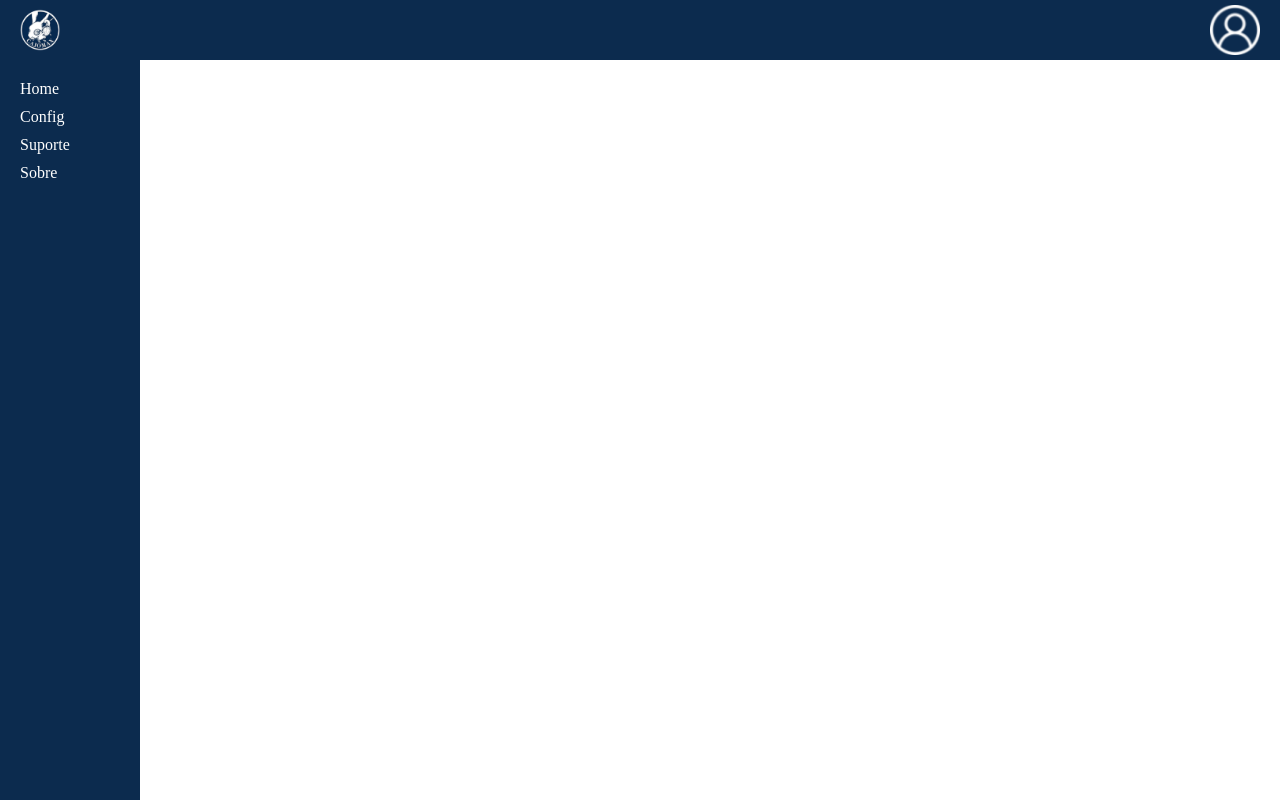
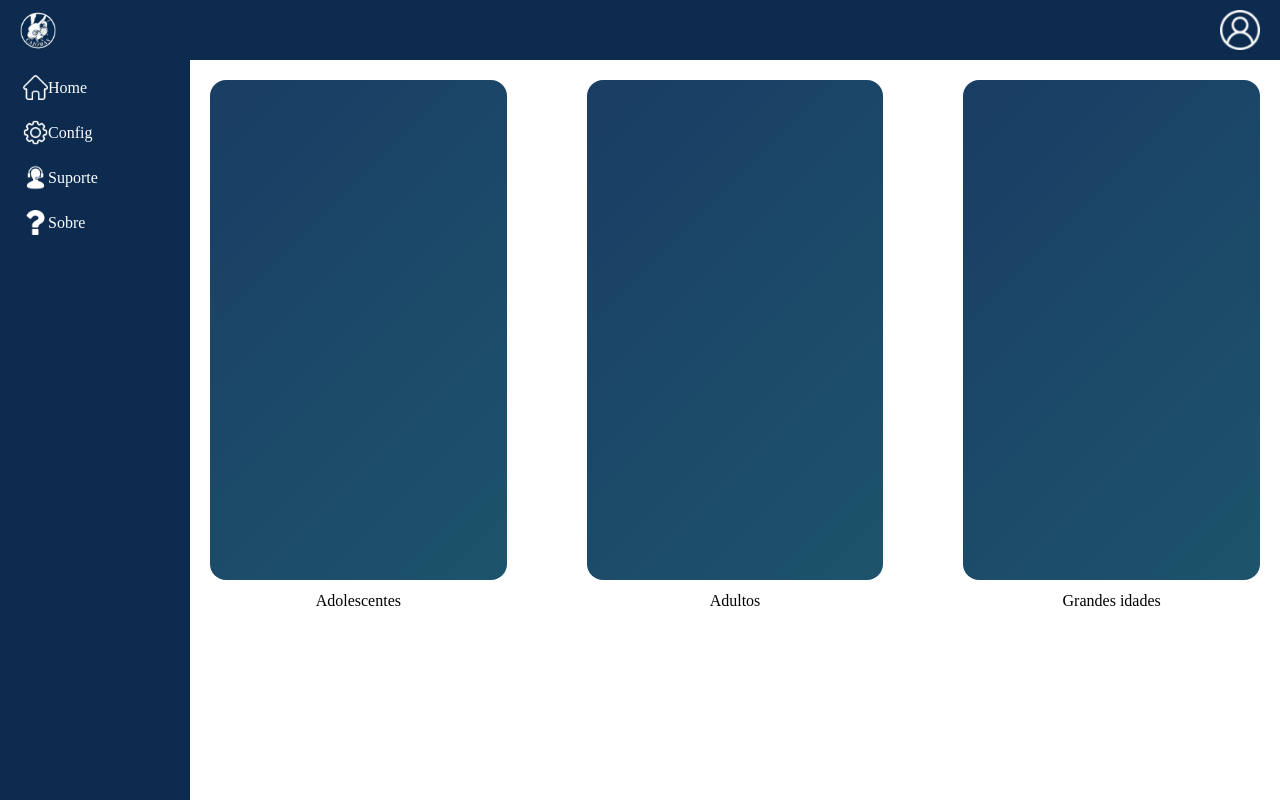
Before and after one commit to GabrielAraujo2079/Projeto_Cajomax, a website: page public/index.html in a window 1280 px wide. Drawn offline with Linux system fonts and the light colour scheme.

Commit message:
minhas alteraçoes

```diff
--- a/public/css/global.css
+++ b/public/css/global.css
@@ -1,6 +1,11 @@
+/* RESET básico (evita bugs de layout) */
+* {
+  box-sizing: border-box; /* Prevenir que padding aumente tamanho */
+}
 body {
-    margin: 0;
+  margin: 0;
 }
+/* HEADER */
 .header {
   position: fixed;
   top: 0;
@@ -11,13 +16,18 @@ body {
   color: white;
   display: flex;
   align-items: center;
+  justify-content: space-between; /* separa lados */
   padding: 0 20px;
   z-index: 1000;
-  justify-content: space-between;
-   box-sizing: border-box; /*Prevenir que o padding não engorde a side bar */
 }
-.header img { /*segura o tamanho das imagens */
-  height: 50px;
+/*Configura o tamanho das imagens */
+.img { /* segura o tamanho das imagens */
+  height: 40px;
+  width: auto;
+}
+/*Configura o tamanho dos icons */
+.icon {
+  height: 45px;
   width: auto;
 }
 .header a {
@@ -25,20 +35,81 @@ body {
   align-items: center;
   height: 100%;
 }
+/* SIDEBAR */
 .sidebar {
   position: fixed;
-  box-sizing: border-box; /*Prevenir que o padding não engorde a side bar */
-  top: 60px;          /* começa abaixo do header */
+  top: 60px; /* começa abaixo do header */
   left: 0;
-  width: 140px;
-  height: calc(100vh - 60px); /* ocupa o resto da tela (tive que pesquisar nunca fiz side bar) */
+  width: 190px;
+  height: calc(100vh - 60px); /* ocupa o resto da tela */
   background: #0C2B4E;
-  padding: 20px;
+  padding: 10px;
+}
+/* Garante que o nav ocupe toda a largura da sidebar */
+.sidebar nav {
+  width: 100%;
 }
 /*Gerenciar os hyper links da side bar */
 .sidebar a {
-  display: block;
+  display: flex;
+  align-items: center; /* centraliza vertical */
+  justify-content: flex-start; /* alinha itens à esquerda */
+  width: 100%; /* garante que o link ocupe toda a largura */
   color: #FFFFFF;
-  text-decoration: none; /*remove a linha feia dos links */
+  text-decoration: none; /* remove linha feia */
   margin-bottom: 10px;
+  padding: 5px;
+  border-radius: 6px;
+  transition: 0.2s;
 }
+/* Hover (deixa bonito) */
+.sidebar a:hover {
+  background: rgba(255, 255, 255, 0.1);
+}
+.sidebar img {
+  width: auto;
+  height: 25px;
+  flex-shrink: 0; /* impede que a imagem encolha */
+  margin-left: 8px; /* espaço entre texto e ícone */
+}
+.sidebar span {
+  flex: 1;
+}
+/* CONTEÚDO- Main */
+
+.content {
+  margin-top: 60px;   /* espaço do header */
+  margin-left: 190px; /* espaço da sidebar */
+  padding: 20px;
+}
+
+/*Controle dos cards */
+.cards-container {
+  display: grid;
+  grid-template-columns: repeat(3, 1fr);
+  gap: 80px;
+}
+.card {
+  height: 500px;
+  width: auto; /* ocupa a coluna do grid */
+}
+.card-titulo {
+  display: flex;
+  flex-direction: column;
+  align-items: center;
+  gap: 12px;
+}
+
+.card-wrapper span {
+  color: #ffffff;
+  font-size: 16px;
+}
+.card {
+  height: 500px;
+  width: 100%;
+  border-radius: 16px;
+}
+/*gradient dos cards */
+.card-1 { background: linear-gradient(135deg, #1A3D64, #1D546C); color: #EEEDFE; }
+.card-2 { background: linear-gradient(135deg, #1A3D64, #1D546C); color: #E1F5EE; }
+.card-3 { background: linear-gradient(135deg, #1A3D64, #1D546C); color: #FAECE7; }
--- a/public/index.html
+++ b/public/index.html
@@ -1,38 +1,74 @@
 <!DOCTYPE html>
 <html lang="pt-br">
-    <!--Página principal/raiz-->
+<!-- Página principal/raiz -->
+
 <head>
     <meta charset="UTF-8">
     <meta name="viewport" content="width=device-width, initial-scale=1.0">
     <title>CajomaX</title>
+
     <!--Link Css global (o css usado em todas as paginas)-->
     <link rel="stylesheet" href="css/global.css">
 </head>
+
 <body>
+
     <header class="header">
         <a href="index.html">
-        <img src="assets/icons/mascote_cajomaxIcon.ico" alt="icone CajomaX">
+            <img class="icon" src="assets/icons/mascote_cajomaxIcon.ico" alt="Logo CajomaX">
         </a>
+
         <a href="login.html">
-             <img src="assets/icons/user_icon.png" alt="Logar">
+            <img class="img" src="assets/icons/user_icon.png" alt="Logar">
         </a>
     </header>
-     <aside class="sidebar">
-    <nav>
-      <a href="#">Home</a>
-      <a href="#">Config</a>
-      <a href="#">Suporte</a>
-      <a href="#">Sobre</a>
-    </nav>
-  </aside>
 
-  <main class="content">
-  </main>
+    <aside class="sidebar">
+        <nav>
 
+            <a href="#">
+                <img src="assets/icons/home.webp" alt="Config">
+                <span>Home</span>
+            </a>
 
+            <a href="#">
+                <img src="assets/icons/setting.webp" alt="Config">
+                <span>Config</span>
+            </a>
 
+            <a href="#">
+                <img src="assets/icons/support.webp" alt="Config">
+                <span>Suporte</span>
+            </a>
+
+            <a href="#">
+                <img src="assets/icons/question.webp" alt="Config">
+                <span>Sobre</span>
+            </a>
+        </nav>
+
+    </aside>
+
+    <main class="content">
+        <div class="cards-container">
+            <div class="card-titulo">
+                <a class="card card-1" href="/adolescentes"></a>
+                <span>Adolescentes</span>
+            </div>
+            <div class="card-titulo">
+                <a class="card card-2" href="/adultos"></a>
+                <span>Adultos</span>
+            </div>
+            <div class="card-titulo">
+                <a class="card card-3" href="/grandes-idades"></a>
+                <span>Grandes idades</span>
+            </div>
+        </div>
+    </main>
 
     <!--Link js-->
     <script src="js/script.js"></script>
+
 </body>
+
 </html>
```
Also changed, not shown: public/assets/icons/home.webp (added), public/assets/icons/menu_hamburguer.png (deleted), public/assets/icons/menu_hamburguer.webp (added), public/assets/icons/question.webp (added), public/assets/icons/setting.webp (added), public/assets/icons/support.webp (added).
